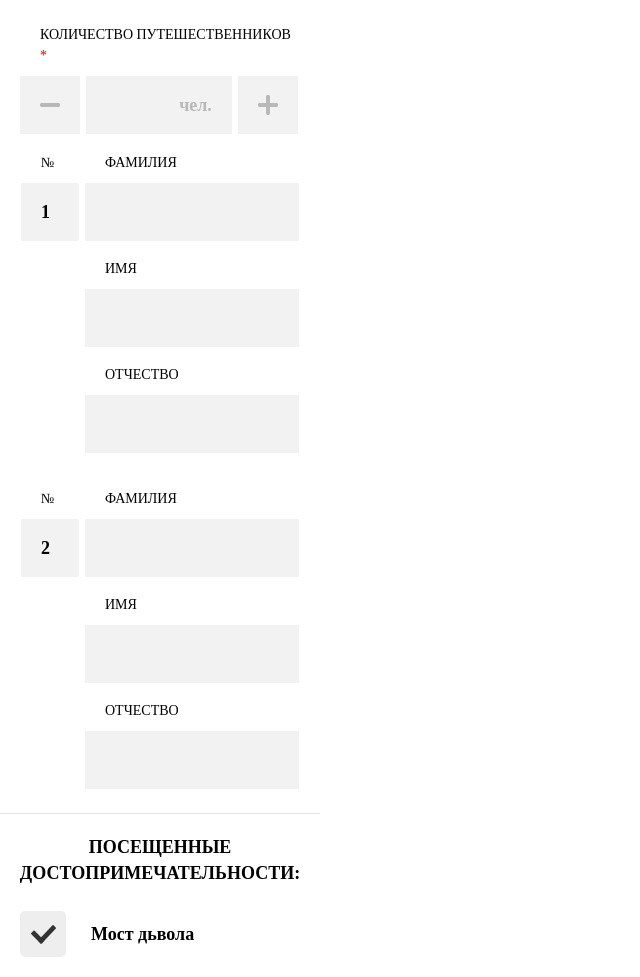
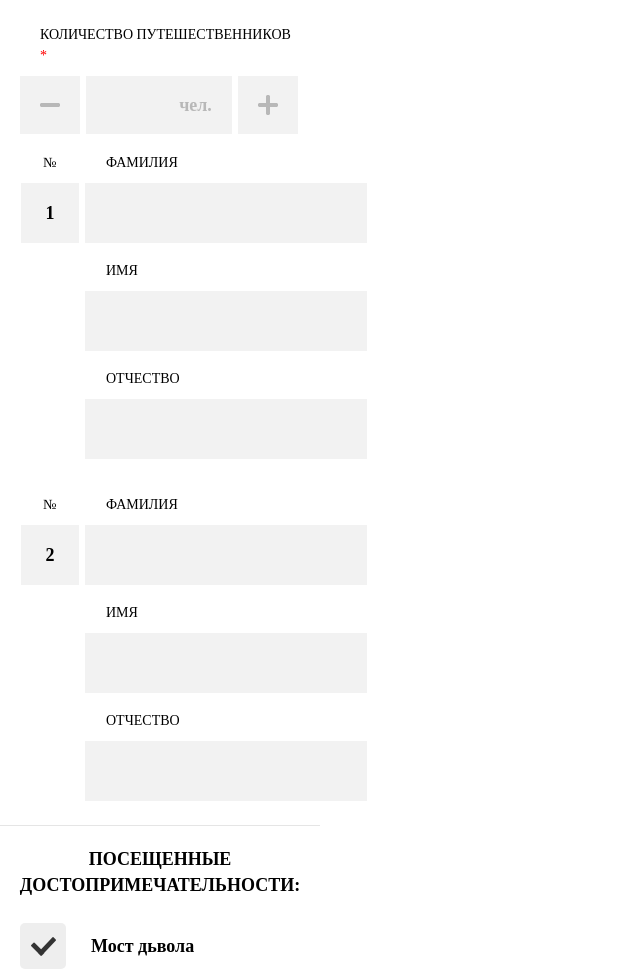
Before and after one commit to DenisZharkov/13509-sedona, a website: page form.html in a window 1280 px wide. Shown: the part 1823-2800 px from the top of the page, without its empty margins (0-640 px from the left). Drawn offline with nearby package versions, Linux system fonts and the light colour scheme; files that its build step writes are made by us from their sources.

Commit message:
поправил форму
таблицу потом переделаю, когда буду планшетные версии делать

```diff
--- a/form.html
+++ b/form.html
@@ -22,6 +22,7 @@
     <div class="header-short__title">оставьте свой отзыв</div>
     <div class="header-short__text">помогите нашим отелям стать лучше! оставьте отзыв о них,
      а также о посещенных вами достопримечательностях</div>
+    <div class="header-short__menu-btn"></div>
   </header>
 
   <form>
@@ -107,45 +108,45 @@
 
       <table class="travelers">
         <tr>
-          <td class="travelers__col1">
-            <label class="input__label" for="travelers-number">№</label>
-            <input class="input__field" type="number" name="travelers-number" id="travelers-number" readonly value="1">
+          <td class="travelers__leftcol">
+            <div class="travelers__leftcol-title">№</div>
+            <div class="travelers__leftcol-field">1</div>
           </td>
-          <td class="travelers__col2">
+          <td class="travelers__rightcol">
             <div class="person">
               <div class="input">
-                <label class="input__label" for="surname-2">фамилия</label>
-                <input class="input__field" type="text" name="surname" id="surname-2">
+                <label class="input__label" for="surname--traveler1">фамилия</label>
+                <input class="input__field" type="text" name="surname" id="surname--traveler1">
               </div>
               <div class="input">
-                <label class="input__label" for="name-2">имя</label>
-                <input class="input__field" type="text" name="name" id="name-2">
+                <label class="input__label" for="name--traveler1">имя</label>
+                <input class="input__field" type="text" name="name" id="name--traveler1">
               </div>
               <div class="input">
-                <label class="input__label" for="patronymic-2">отчество</label>
-                <input class="input__field" type="text" name="patronymic" id="patronymic-2">
+                <label class="input__label" for="patronymic--traveler1">отчество</label>
+                <input class="input__field" type="text" name="patronymic" id="patronymic--traveler1">
               </div>
             </div>
           </td>
         </tr>
         <tr>
-          <td class="travelers__col1">
-            <label class="input__label" for="travelers-number">№</label>
-            <input class="input__field" type="number" name="travelers-number" id="travelers-number" readonly value="2">
+          <td class="travelers__leftcol">
+            <div class="travelers__leftcol-title">№</div>
+            <div class="travelers__leftcol-field">2</div>
           </td>
-          <td class="travelers__col2">
+          <td class="travelers__rightcol">
             <div class="person">
               <div class="input">
-                <label class="input__label" for="surname-3">фамилия</label>
-                <input class="input__field" type="text" name="surname" id="surname-3">
+                <label class="input__label" for="surname--traveler2">фамилия</label>
+                <input class="input__field" type="text" name="surname" id="surname--traveler2">
               </div>
               <div class="input">
-                <label class="input__label" for="name-3">имя</label>
-                <input class="input__field" type="text" name="name" id="name-3">
+                <label class="input__label" for="name--traveler2">имя</label>
+                <input class="input__field" type="text" name="name" id="name--traveler2">
               </div>
               <div class="input">
-                <label class="input__label" for="patronymic-3">отчество</label>
-                <input class="input__field" type="text" name="patronymic" id="patronymic-3">
+                <label class="input__label" for="patronymic--traveler2">отчество</label>
+                <input class="input__field" type="text" name="patronymic" id="patronymic--traveler2">
               </div>
             </div>
           </td>
--- a/less/style.less
+++ b/less/style.less
@@ -75,6 +75,7 @@ body{
 //////////////////////////////  header  ///////////////////////////////
 
 .header-index{
+  position: relative;
   max-width: @mob-width;
   padding-bottom: 30px;
   font-family: @font;
@@ -86,20 +87,17 @@ body{
   text-transform: uppercase;
 }
 .header-index__logo{
-  position: relative;
   display: block;
   height: 56px;
+}
 
-  &:after{
+.header__menu-btn{
     position: absolute;
     top: 0;
-    right: 0;
-    content: "";
-    display: block;
+    right: 5px;
     width: 50px;
     height: 50px;
     background: url(../img/menu.png) no-repeat 50% 50%;
-  }
 }
 
 .header-index__welcome{
@@ -125,6 +123,7 @@ body{
 ///////////////////////////////  headre short  ///////////////////////
 
 .header-short{
+  position: relative;
   max-width: @mob-width;
   padding-bottom: 17px;
   font-family: @font;
@@ -141,17 +140,15 @@ body{
   position: relative;
   display: block;
   height: 56px;
+}
 
-  &:after{
+.header-short__menu-btn{
     position: absolute;
     top: 0;
-    right: 0;
-    content: "";
-    display: block;
+    right: 5px;
     width: 50px;
     height: 50px;
     background: url(../img/menu.png) no-repeat 50% 50%;
-  }
 }
 
 .header-short__welcome{
@@ -497,21 +494,39 @@ body{
   }
 }
 
-.travelers__col1{ width: 58px; }
-.travelers__col2{ padding-left: 5px; }
+@travelers__leftcol: 58px;
 
-.travelers__col1,
-.travelers__col2{
+.travelers__leftcol{ width: @travelers__leftcol; }
+.travelers__rightcol{ padding-left: 5px; }
+
+.travelers__leftcol,
+.travelers__rightcol{
   vertical-align: top;
+}
 
-  .input__label{
-    box-sizing: border-box;
-    width: 100%;
-  }
-  .input__field{
-    box-sizing: border-box;
-    width: 100%;
-  }
+.travelers__leftcol-title{
+  width: @travelers__leftcol;
+  margin: 0;
+  padding: 17px 0 10px;
+  font-family: @font;
+  font-size: @font-base-size;
+  font-weight: normal;
+  line-height: @l-height-low;
+  vertical-align: middle;
+  text-align: center;
+}
+
+.travelers__leftcol-field{
+  width: @travelers__leftcol;
+  padding: 20px 0 19px;
+  font-family: @font;
+  font-size: @font-bold-size;
+  font-weight: bold;
+  line-height: @l-height-low;
+  text-align: center;
+  color: @font-color;
+  background-color: @input_color;
+  border: none;
 }
 
 
@@ -856,8 +871,8 @@ border: none;
 }
 
 
-//.popup--error{display: none;}
-//.popup--океу{display: none;}
+.popup--error{display: none;}
+.popup--океу{display: none;}
 ///////////////////////////////  input  //////////////////////////////
 
 .input{
```
Also changed, not shown: index.html (+1 -0 lines).
